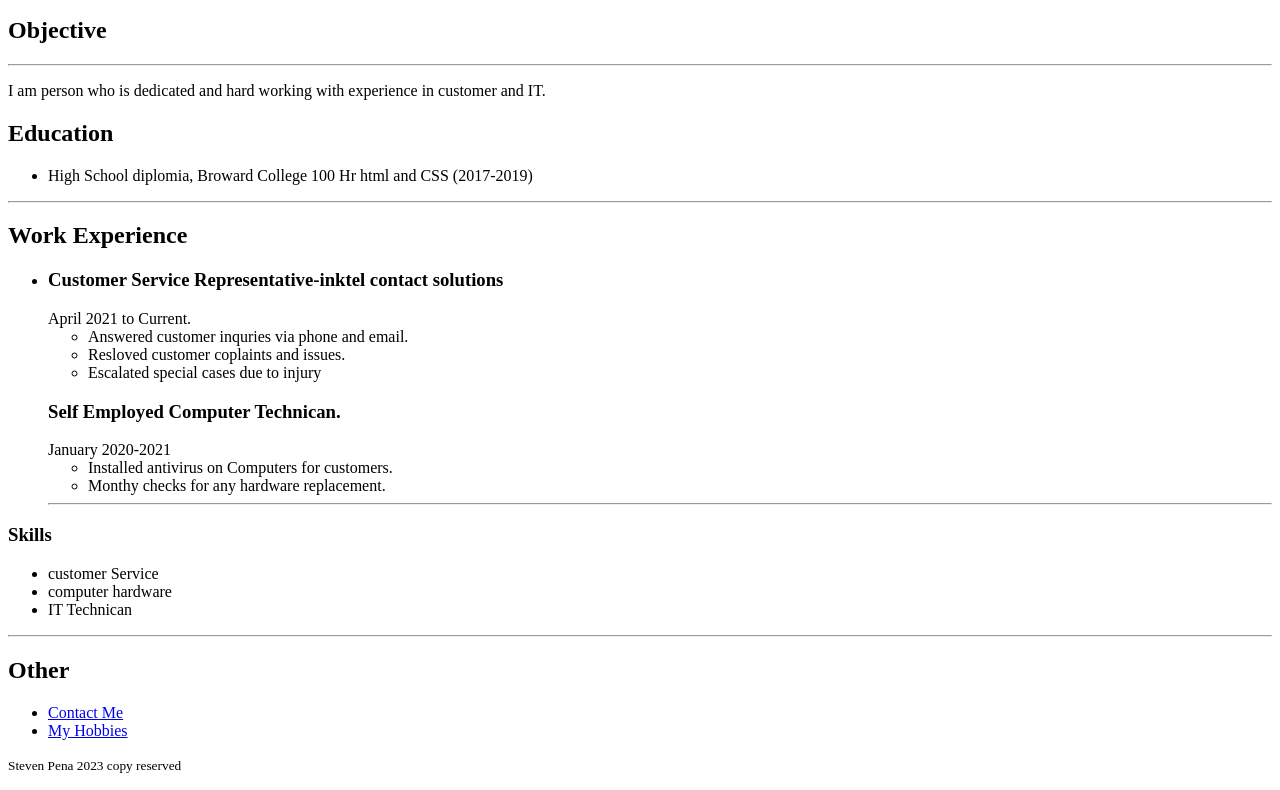
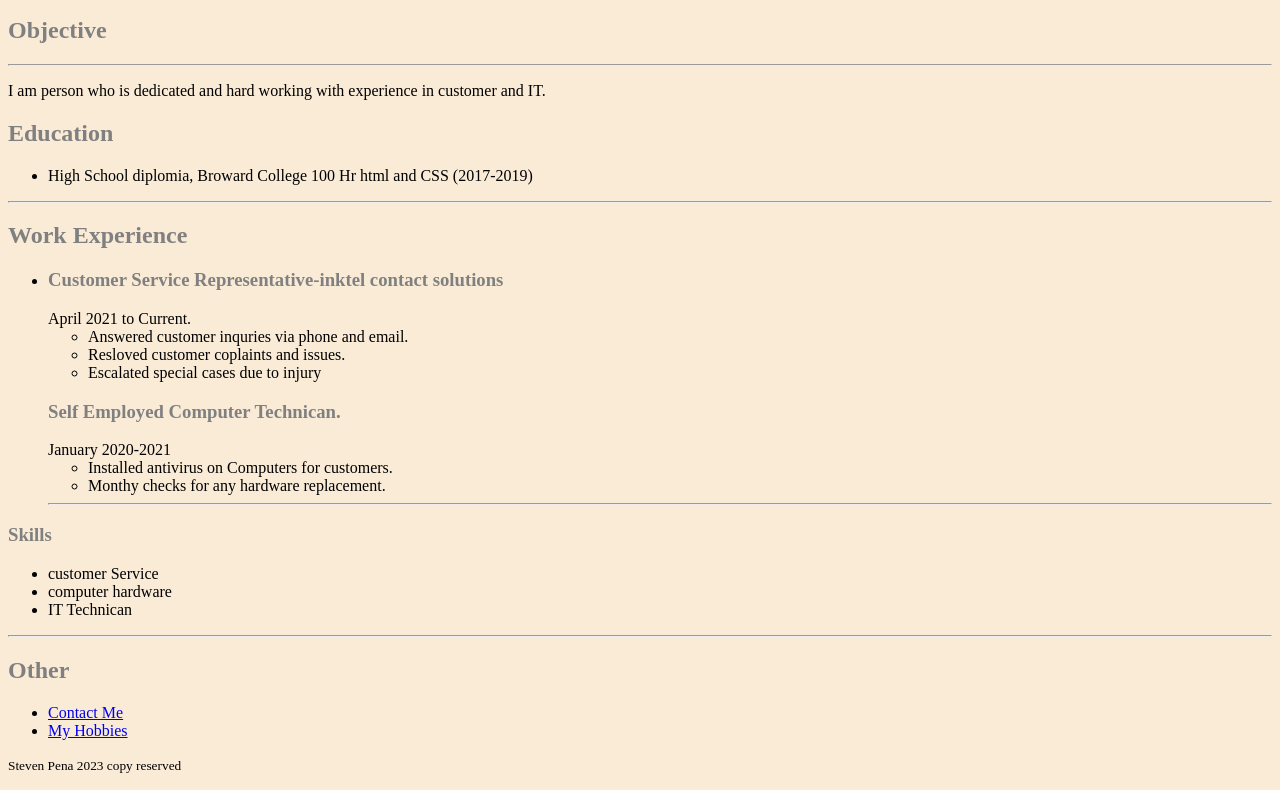
Before and after one commit to Jbdeve86/Online-resume, a plain HTML site: page index.html in a window 1280 px wide. Shown: the part 237-1027 px from the top of the page. Drawn offline with Linux system fonts and the light colour scheme.

Commit message:
Update index.html
styling the page

```diff
--- a/index.html
+++ b/index.html
@@ -4,14 +4,19 @@
     <meta charset="UTF-8">
     <meta name="viewport" content="width=device-width, initial-scale=1.0">
     <title>"My Resume."</title>
+    <style>
+        html{
+            background-color: antiquewhite;
+        }
+    </style>
 </head>
 <body>
    <h1>Steven Pena </h1>
    <img src="Images/IMG-0710.jpg" height="150" alt="man sitting in chair">
-<h2>Objective</h2>
+<h2 style="color: grey;">Objective</h2>
 <hr>
 <P>I am person who is dedicated and hard working with experience in customer and IT. </P>
-<h2>
+<h2 style="color: grey;">
     Education
 </h2>
 <p>
@@ -22,12 +27,12 @@
     </Ul>
 </p>
 <hr>
-<h2>
+<h2 style="color: grey;">
     Work Experience
 </h2>
 <ul>
     <li>
-    <h3>Customer Service Representative-inktel contact solutions</h3>
+    <h3 style="color: grey;">Customer Service Representative-inktel contact solutions</h3>
 
         April 2021 to Current.
 
@@ -43,7 +48,7 @@ Resloved  customer coplaints and issues.
     </li>
 </ul>
 <Ul>
-    <h3>
+    <h3 style="color: grey;">
         Self Employed Computer Technican.</h3>
 
     January 2020-2021
@@ -57,7 +62,7 @@ Monthy checks for any hardware replacement.
     </ul>
       <hr>
 </Ul>
-<h3> Skills </h3>
+<h3 style="color: grey;"> Skills </h3>
     <p>
     <ul>
         <li>customer Service</li>
@@ -67,7 +72,7 @@ Monthy checks for any hardware replacement.
     </ul>
 </p>
 <hr>
-<h2>
+<h2 style="color: grey;">
     Other
 </h2>
 <Ul>
```
